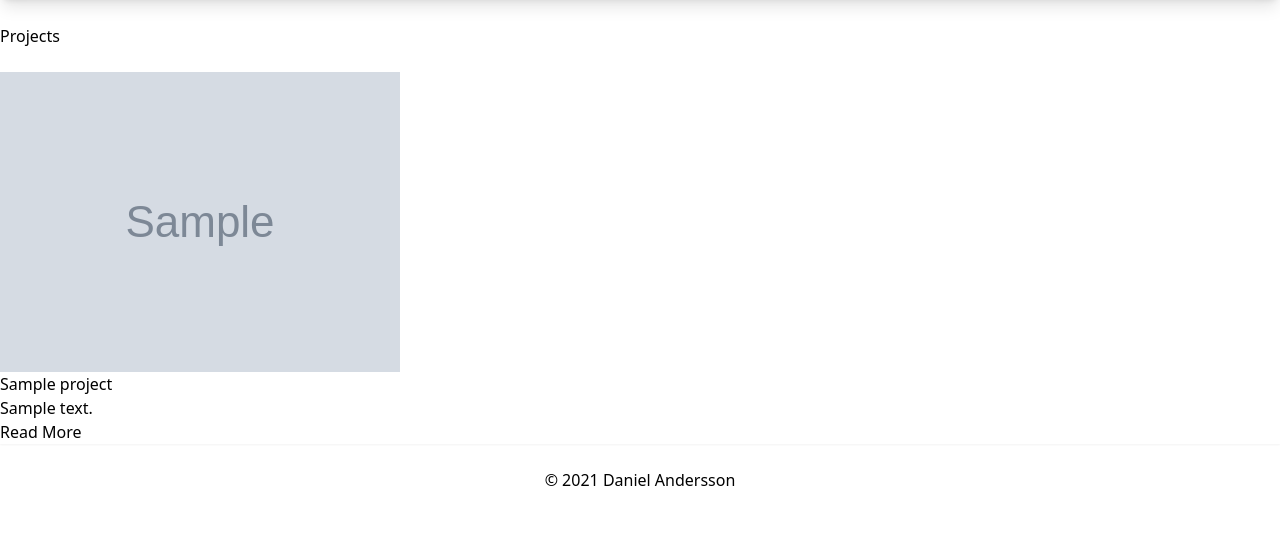
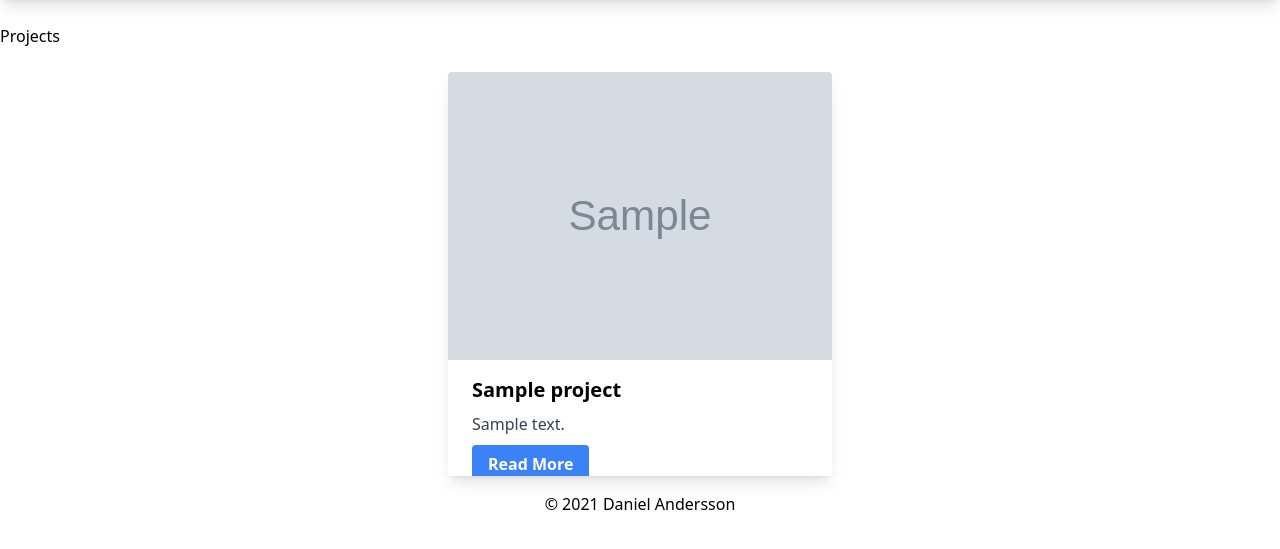
Before and after one commit to DMoest/Dannes_Django_App, a Django app: page /projects/ in a window 1280 px wide. Shown: the part 92-641 px from the top of the page. Run offline with Django 4.2, Linux system fonts and the light colour scheme; tables that the repository leaves empty hold one stand-in row (values such as "Sample post"); grey boxes marked "Sample" are stand-in pictures; some libraries are stand-ins or nearby versions.

Commit message:
Update all_projects template.

```diff
--- a/projects/templates/projects/all_projects.html
+++ b/projects/templates/projects/all_projects.html
@@ -7,21 +7,23 @@
     <div class="container">
         <h1 class="my-6">Projects</h1>
 
-        <div class="row">
+        <div class="flex flex-row gap-8 justify-around">
+
             {% for project in projects %}
-                <div class="col-md-4">
-                    <div class="card mb-2 shadow-sm">
-                        <img class="card-img-top" src="{% static project.image %}">
-                        <div class="card-body">
-                            <h5 class="card-title">{{ project.title }}</h5>
-                            <p class="card-text">{{ project.description }}</p>
-                            <a href="{% url 'projects:project_detail' project.id %}"
-                               class="btn btn-primary">
-                                Read More
-                            </a>
-                        </div>
+                <div class="max-w-sm rounded overflow-hidden shadow-lg">
+                    <img class="w-full" src="{% static project.image %}">
+
+                    <div class="px-6 py-4">
+                        <div class="font-bold text-xl mb-2">{{ project.title }}</div>
+                        <p class="text-gray-700 text-base">{{ project.description }}</p>
                     </div>
+
+                    <a href="{% url 'projects:project_detail' project.id %}"
+                       class="mx-6 bg-blue-500 hover:bg-blue-700 text-white font-bold py-2 px-4 rounded">
+                        Read More
+                    </a>
                 </div>
+
             {% endfor %}
         </div>
     </div>
```
